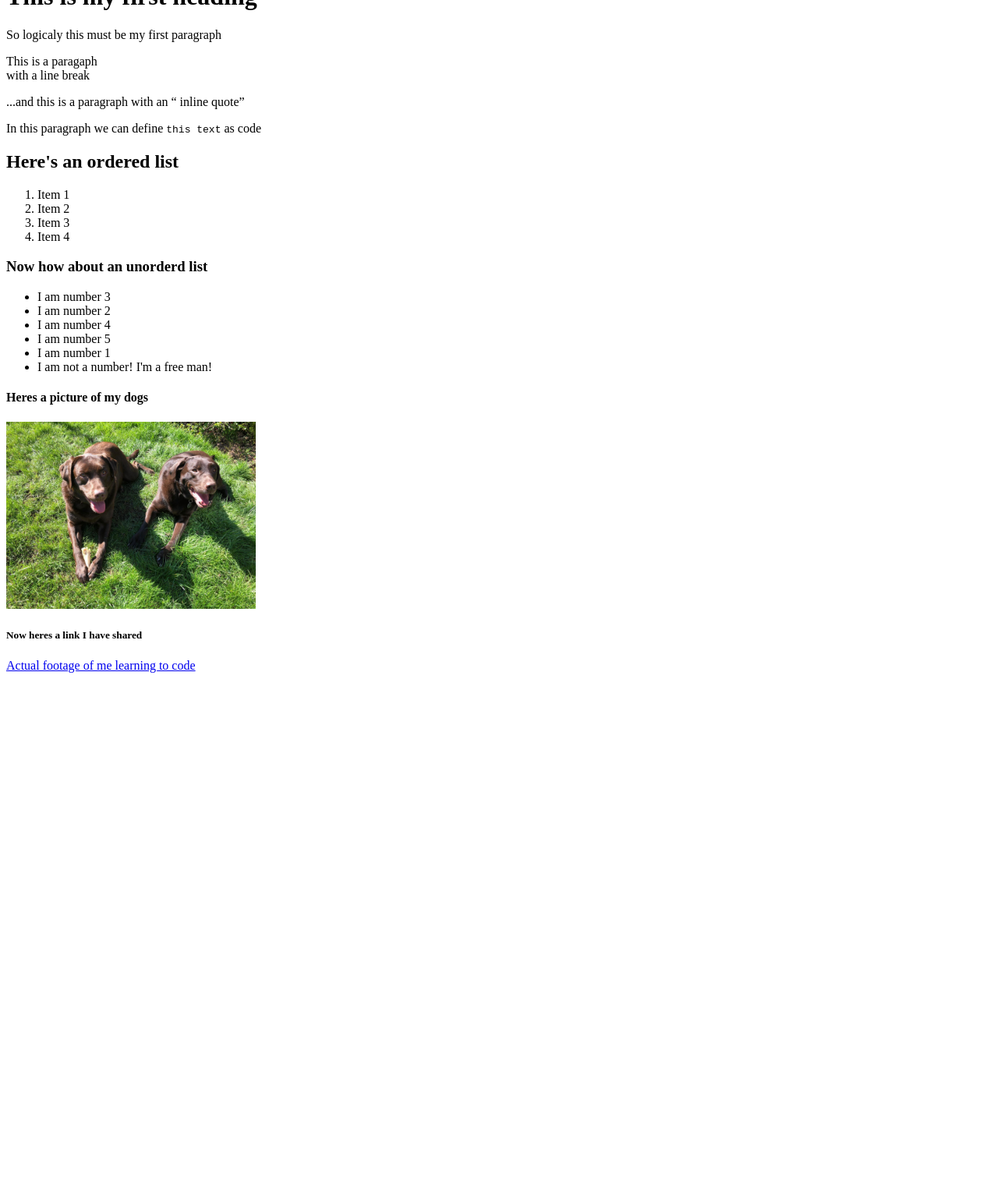
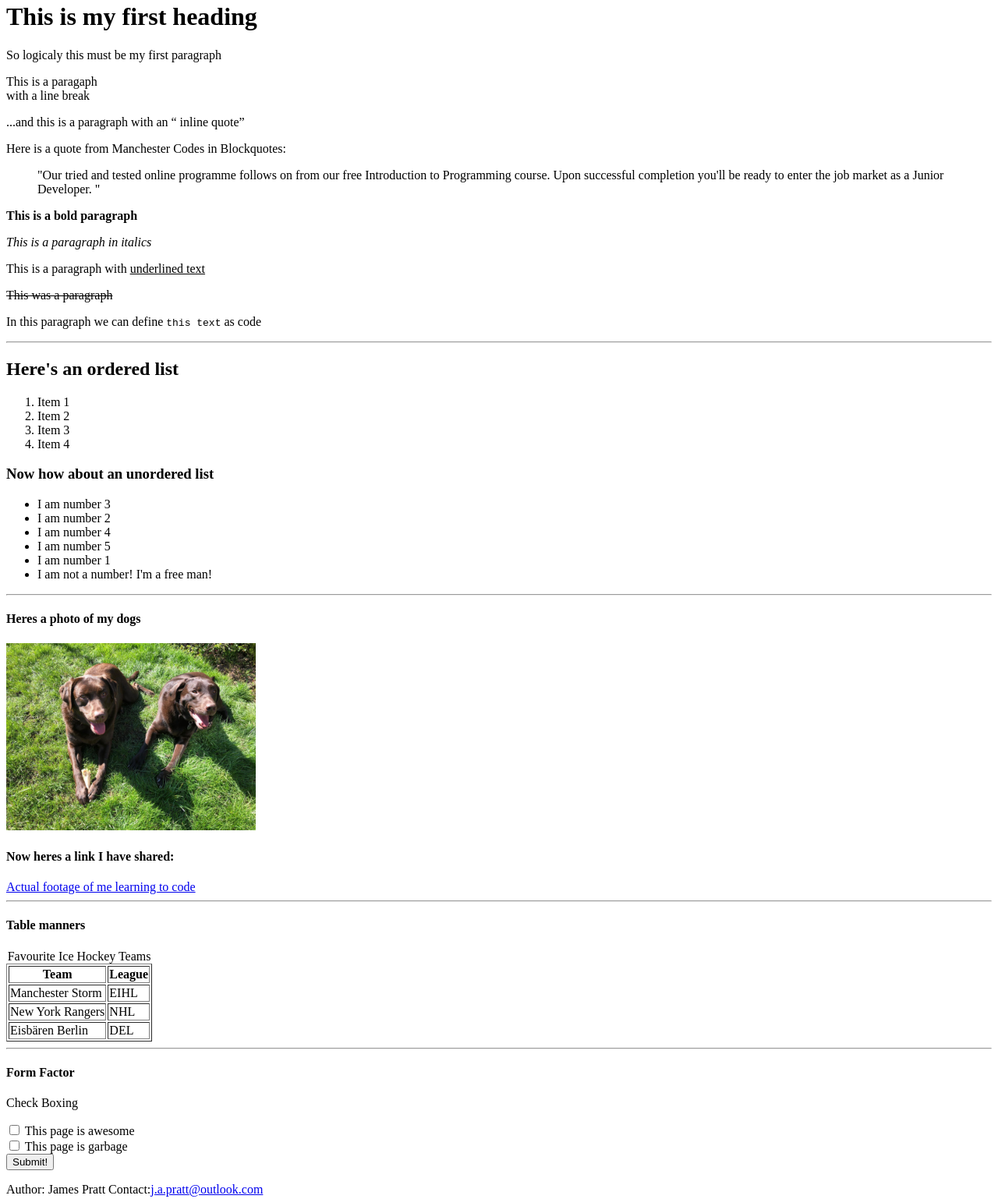
Before and after one commit to MrN0vember/html-scrapbook, a plain HTML site: page index.html in a window 1280 px wide. Shown: the part 44-1582 px from the top of the page at 78% size. Before the commit the page ends 915 px from the top, so only its background shows below. Drawn offline with Linux system fonts and the light colour scheme.

Commit message:
scrapbook complete

```diff
--- a/index.html
+++ b/index.html
@@ -3,26 +3,37 @@
 <head>
     <meta charset="UTF-8">
     <meta name="viewport" content="width=device-width, initial-scale=1.0">
-    <title> HTML Scrapbook - a list of HTML elements</title>
+    <title> HTML Scrapbook - a useful list of HTML elements</title>
 </head>
 <body>
-    <h1>This is my first heading</h1>
+<nav>
+    <a href=#paragraphs>Paragraphs</a> <a href=#lists>Lists</a> <a href=#photos>Photos</a> <a href=#links>Links</a> <a href=#table>Table</a> <a href=#forms>Forms</a>  <a href=#footer>Footer</a>
+</nav>
+<main>
+    <h1 id=paragraphs>This is my first heading</h1>
     <p> So logicaly this must be my first paragraph </p>
     <p> This is a paragaph <br>with a line break</p>
     <p> ...and this is a paragraph with an <q> inline quote</q></p>
+    <p>Here is a quote from Manchester Codes in Blockquotes: </p>
+    <blockquote cite="https://www.manchestercodes.com/software-engineer-fasttrack">"Our tried and tested online programme follows on from our free Introduction to Programming course. Upon successful completion you'll be ready to enter the job market as a Junior Developer.
+    " </blockquote>
+    <b><p>This is a bold paragraph</p></b>
+    <i><p>This is a paragraph in italics</p></i>
+    <p>This is a paragraph with <u>underlined text</u></p>
+    <s><p>This was a paragraph</p></s>
     <p>In this paragraph we can define <code> this text</code> as code</p>
     <p></p>
-    <div>
-    <h2> Here's an ordered list</h2>
+</main>
+    <hr>
+    <h2 id=lists> Here's an ordered list</h2>
     <ol>
         <li> Item 1</li>
         <li> Item 2</li>
         <li> Item 3</li>
         <li> Item 4</li>
     </ol>
-</div>
-<div>
-    <h3> Now how about an unorderd list</h3>
+
+    <h3> Now how about an unordered list</h3>
     <ul>
         <li> I am number 3</li>
         <li> I am number 2</li>
@@ -31,12 +42,56 @@
         <li> I am number 1</li>
       <li> I am not a number! I'm a free man!</li>
     </ul>
-</div>
-<h4> Heres a picture of my dogs</h4>
+</hr>
+<hr>
+    <h4 id=photos> Heres a photo of my dogs</h4>
 <img src ="D&D.jpg" alt="Daisy & Darwin" width="320" height="240"/>
+
+    <h4 id=links> Now heres a link I have shared:</h4>
+    <a href="https://www.youtube.com/watch?v=cczz9-tDPIY" target="_blank"> Actual footage of me learning to code</a>
+</hr>
+<hr>
+    <h4 id=table>Table manners</h4>
+    <table border ="1">
+        <caption>Favourite Ice Hockey Teams</caption>
+        <tr>
+            <th>Team</th>
+            <th>League</th>
+          </tr>
+          <tr>
+            <td>Manchester Storm</td>
+            <td>EIHL</td>
+          </tr>
+          <tr>
+            <td>New York Rangers</td>
+            <td>NHL</td>
+          </tr>
+          <tr>
+              <td>Eisbären Berlin</td>
+              <td>DEL</td>
+          </tr>
+        </table>
+    </table>
+</hr>
+<hr>
+<h4 id=forms>Form Factor</h4>
+
+<p>Check Boxing</p>
+
+<form>
+    <input type="checkbox" name="awesome">
+    <label for="awesome"> This page is awesome</label>
+    <br>
+    <input type="checkbox" name="garbage>
+    <label for="garbage"> This page is garbage</label>
+</form>
+    <button type="button">Submit!</button>
+</hr>
 <div>
-    <h5> Now heres a link I have shared</h5>
-    <a href="https://www.youtube.com/watch?v=SGzkUgTgpa4" target="_blank"> Actual footage of me learning to code</a>
-</div>
+    <footer id=footer>
+        <span><p>Author: James Pratt Contact:<a href="mailto:j.a.pratt@outlook.com">j.a.pratt@outlook.com</a></p></span>
+    </footer>
+    </div>
 </body>
+
 </html>
```
Also changed, not shown: 1 other file.
